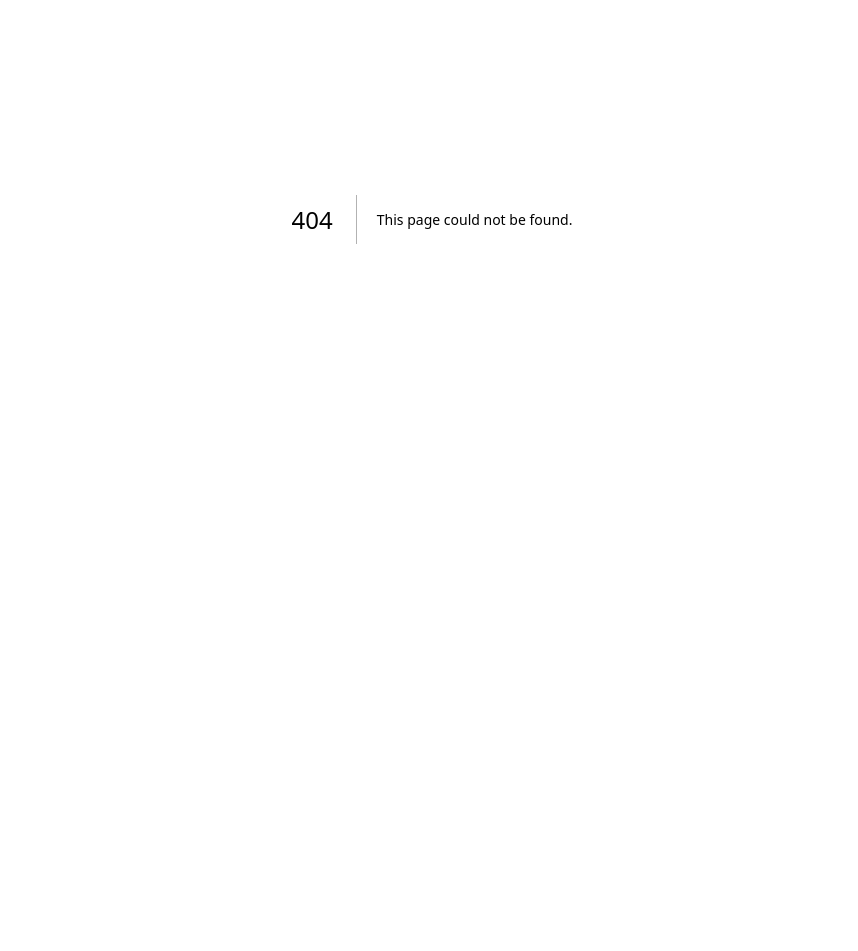
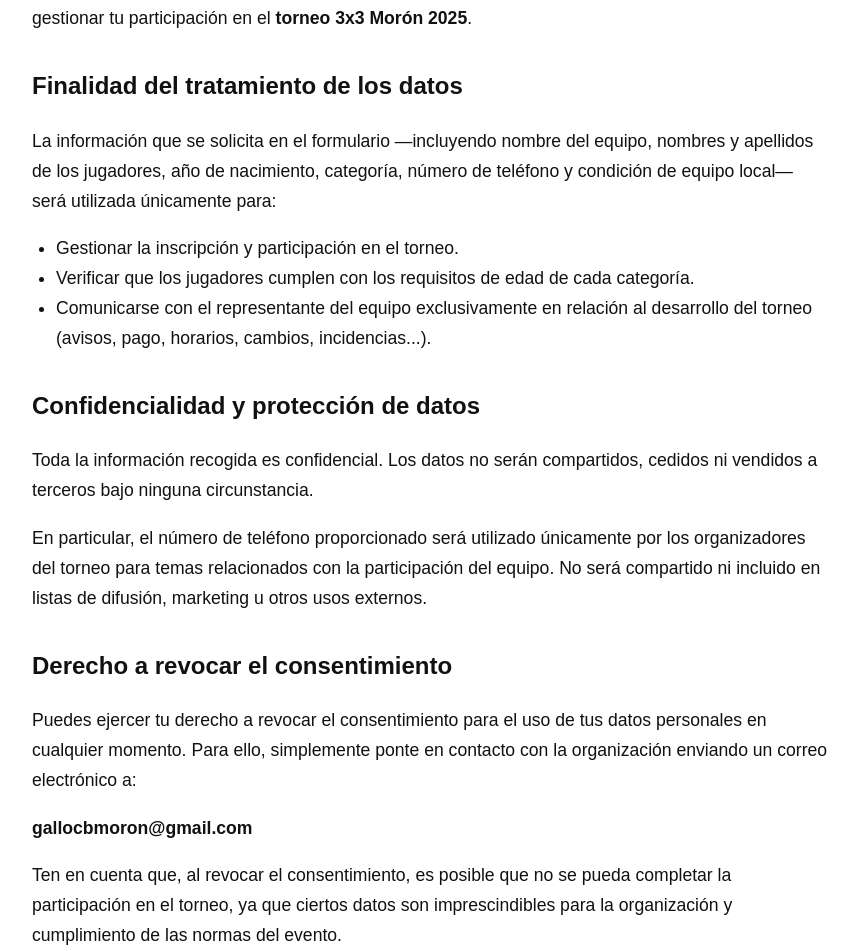
Before and after one commit to LopsanJesus/3x3moron2025, a Next.js app: page /privacy in a window 1280 px wide. Before the commit this address had no page. Shown: the part 181-1132 px from the top of the page, without its empty margins (208-1066 px from the left). Before the commit the page ends 800 px from the top, so only its background shows below. Built offline with nearby package versions, Linux system fonts and the light colour scheme.

Commit message:
Add privacy page

```diff
--- /dev/null
+++ b/src/app/privacy/page.tsx
@@ -0,0 +1,86 @@
+"use client";
+
+export default function PrivacyPolicyPage() {
+  return (
+    <main
+      style={{
+        maxWidth: "800px",
+        margin: "0 auto",
+        padding: "2rem",
+        lineHeight: "1.7",
+        fontSize: "1.1rem",
+      }}
+    >
+      <h1 style={{ fontSize: "2rem", marginBottom: "1rem" }}>
+        Política de Privacidad
+      </h1>
+
+      <p>
+        En cumplimiento con la normativa vigente sobre protección de datos, te
+        informamos de que los datos personales proporcionados a través del
+        formulario de inscripción se recogen con el único propósito de gestionar
+        tu participación en el <strong>torneo 3x3 Morón 2025</strong>.
+      </p>
+
+      <h2 style={{ fontSize: "1.5rem", marginTop: "2rem" }}>
+        Finalidad del tratamiento de los datos
+      </h2>
+      <p>
+        La información que se solicita en el formulario —incluyendo nombre del
+        equipo, nombres y apellidos de los jugadores, año de nacimiento,
+        categoría, número de teléfono y condición de equipo local— será
+        utilizada únicamente para:
+      </p>
+      <ul style={{ paddingLeft: "1.5rem" }}>
+        <li>Gestionar la inscripción y participación en el torneo.</li>
+        <li>
+          Verificar que los jugadores cumplen con los requisitos de edad de cada
+          categoría.
+        </li>
+        <li>
+          Comunicarse con el representante del equipo exclusivamente en relación
+          al desarrollo del torneo (avisos, pago, horarios, cambios,
+          incidencias...).
+        </li>
+      </ul>
+
+      <h2 style={{ fontSize: "1.5rem", marginTop: "2rem" }}>
+        Confidencialidad y protección de datos
+      </h2>
+      <p>
+        Toda la información recogida es confidencial. Los datos no serán
+        compartidos, cedidos ni vendidos a terceros bajo ninguna circunstancia.
+      </p>
+
+      <p>
+        En particular, el número de teléfono proporcionado será utilizado
+        únicamente por los organizadores del torneo para temas relacionados con
+        la participación del equipo. No será compartido ni incluido en listas de
+        difusión, marketing u otros usos externos.
+      </p>
+
+      <h2 style={{ fontSize: "1.5rem", marginTop: "2rem" }}>
+        Derecho a revocar el consentimiento
+      </h2>
+      <p>
+        Puedes ejercer tu derecho a revocar el consentimiento para el uso de tus
+        datos personales en cualquier momento. Para ello, simplemente ponte en
+        contacto con la organización enviando un correo electrónico a:
+      </p>
+      <p>
+        <strong>gallocbmoron@gmail.com</strong>
+      </p>
+
+      <p>
+        Ten en cuenta que, al revocar el consentimiento, es posible que no se
+        pueda completar la participación en el torneo, ya que ciertos datos son
+        imprescindibles para la organización y cumplimiento de las normas del
+        evento.
+      </p>
+
+      <p style={{ marginTop: "3rem", fontStyle: "italic" }}>
+        Última actualización: 9 de junio de 2025
+      </p>
+    </main>
+  );
+}
```
